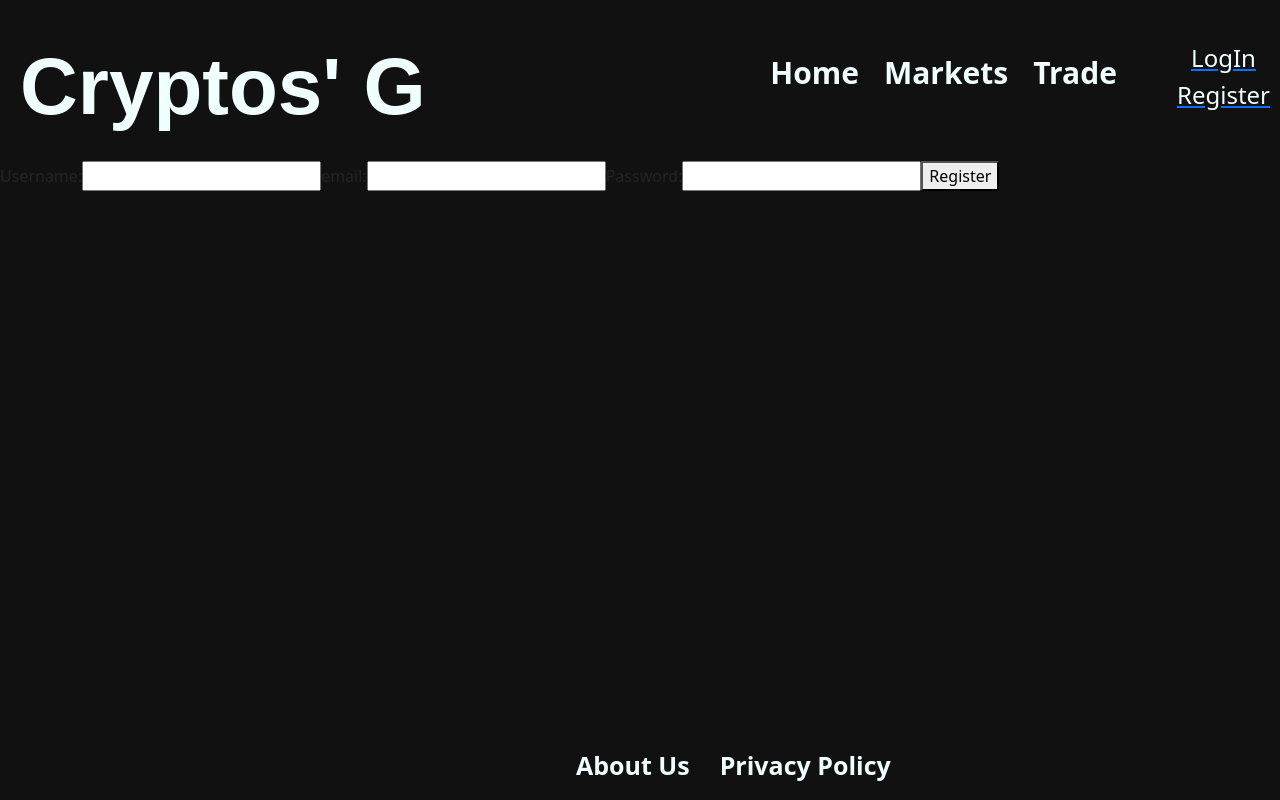
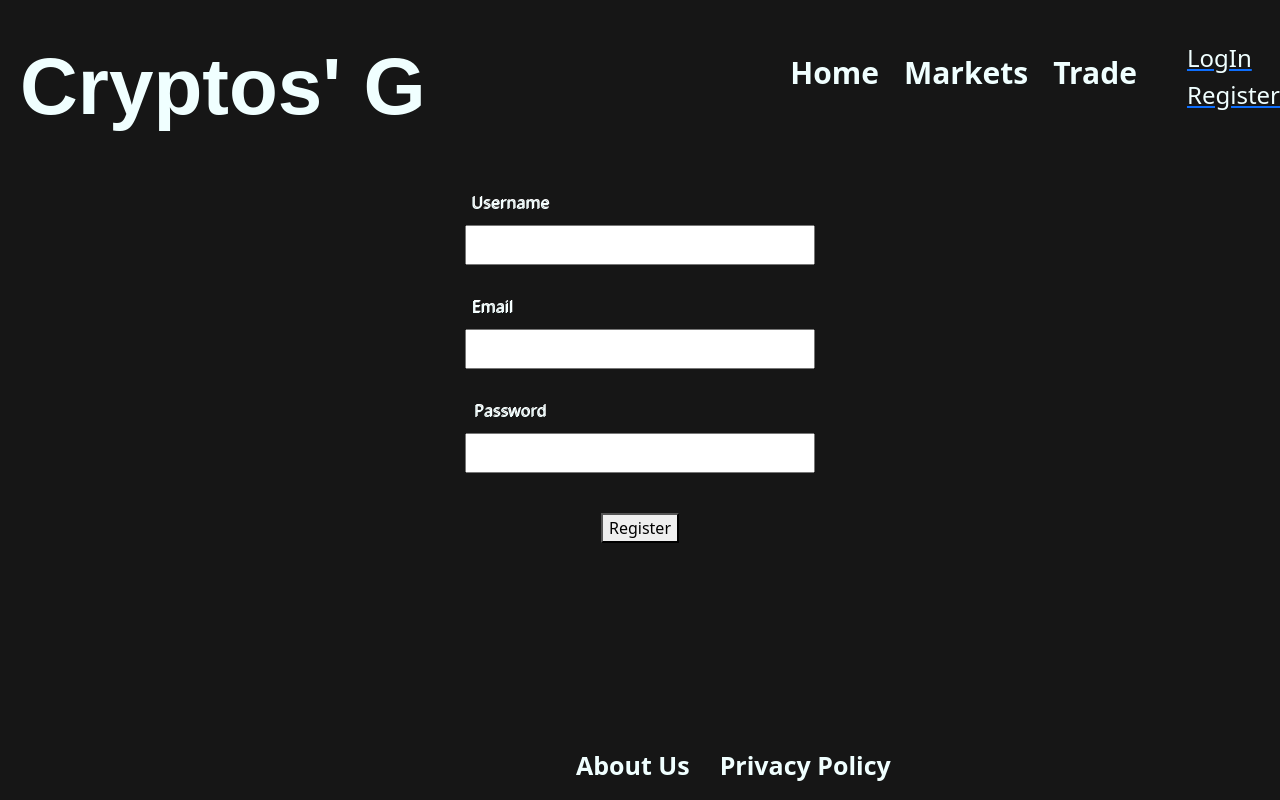
Before and after one commit to hazelrahbe/Project-3, a React (Create React App) app in the folder cryptoproject_frontend/: page /register in a window 1280 px wide. Built offline with nearby package versions, Linux system fonts and the light colour scheme.

Commit message:
login/register page

```diff
--- a/cryptoproject_frontend/src/App.css
+++ b/cryptoproject_frontend/src/App.css
@@ -1,6 +1,6 @@
 .App {
     min-height: 100vh;
-    background: #111111;
+    background: #161616;
 }
 .App-header {
     display: flex;
@@ -36,7 +36,6 @@ flex: 1;
     text-decoration: none;
 }
 .main {
-
     text-align: center;
 }
 .container {
@@ -45,14 +44,34 @@ flex: 1;
 }
 .login {
     padding: 10px;
+    text-align: center;
+    color: azure;
 }
 .carousel {
     position: center;
     min-height: fit-content;
 }
-.footer {
 
+.registerinput {
+    text-align: center;
+    padding: 30px;
+    height: 80px;
 }
-.login {
-    text-align: center;
-  }
+input {
+    height: 40px;
+    width: 350px;
+}
+.labels {
+    text-shadow: 1px -1px 0 #ffffff;
+    position: relative;
+    right: 130px;
+    top: 20px;
+}
+.placeholders {
+    padding: 30px;
+    height: 80px;
+}
+#email {
+    position: relative;
+    right: 148px;
+}
--- a/cryptoproject_frontend/src/components/Footer.js
+++ b/cryptoproject_frontend/src/components/Footer.js
@@ -5,10 +5,10 @@ const Footer = (props) => {
     return (
         <div className="footer">
             <Link style={{textDecoration: 'none'}} to="/aboutus">
-                <p>About Us</p>
+            <div class="whiteP"><p>About Us</p></div>
             </Link>
             <Link style={{textDecoration: 'none'}} to="/privacy">
-                <p>Privacy Policy</p>
+            <div class="whiteP"><p>Privacy Policy</p></div>
             </Link>
         </div>
     )
--- a/cryptoproject_frontend/src/components/LoginLink.js
+++ b/cryptoproject_frontend/src/components/LoginLink.js
@@ -2,7 +2,7 @@ import { Link } from "react-router-dom";
 
 const LoginLink = () => {
     return (
-    <div className="login">
+    <div className="loginLink">
         <Link to='/login'>
             <h4>LogIn</h4>
         </Link>
--- a/cryptoproject_frontend/src/components/Nav.js
+++ b/cryptoproject_frontend/src/components/Nav.js
@@ -4,13 +4,13 @@ const Nav = (props) => {
     return (
         <div className="nav">
             <Link style={{textDecoration: 'none'}} to='/'>
-                <p>Home</p>
+            <div class="whiteP"><p>Home</p></div>
             </Link>
             <Link style={{textDecoration: 'none'}} to="/markets">
-                <p>Markets</p>
+            <div class="whiteP"><p>Markets</p></div>
             </Link>
             <Link style={{textDecoration: 'none'}} to="/trade">
-                <p>Trade</p>
+            <div class="whiteP"><p>Trade</p></div>
             </Link>
         </div>
     )
--- a/cryptoproject_frontend/src/index.css
+++ b/cryptoproject_frontend/src/index.css
@@ -23,7 +23,7 @@ h4 {
 h1 {
   color: azure;
 }
-p{
+.whiteP {
   color: azure;
 }
 img {
@@ -33,7 +33,6 @@ img {
 .nav {
   padding: 50px;
 }
-
-.login {
-  text-align: center;
-}
+/* .marketP {
+  color: black;
+} */
--- a/cryptoproject_frontend/src/pages/LogIn.js
+++ b/cryptoproject_frontend/src/pages/LogIn.js
@@ -16,11 +16,20 @@ const Login = () => {
 
   return (
     <form onSubmit={handleSubmit}>
+      <div class="login">
+      <label className="labels">Username</label>
+      <div className="placeholders">
+      <input id="username"  type="text" onChange={handleChange} value={formState.username}/>
+      </div>
+      <label className="labels">Password</label>
+      <div className="placeholders">
+      <input id="password" type="password" onChange={handleChange} value={formState.password}/>
+      </div>
 
-      <input id="username" placeholder="Username" type="text" onChange={handleChange} value={formState.username}/>
-      <label htmlFor="password"></label>
-      <input id="password" placeholder="Password" type="password" onChange={handleChange} value={formState.password}/>
-      <button type="submit">Login</button>
+      <div className="placeholders">
+      <button id="loginButton" type="submit">Login</button>
+      </div>
+      </div>
     </form>
   );
 }
--- a/cryptoproject_frontend/src/pages/Markets.js
+++ b/cryptoproject_frontend/src/pages/Markets.js
@@ -20,9 +20,11 @@ console.log(allmarket)
                 return (
                 <div key = {index} className="card">
                     <Link to= {`/markets/${index}`}></Link>
+                    <div class="marketP">
                     <p>Time: {market.time}</p>
                     <p>Asset ID: {market.asset_id_quote}</p>
                     <p>Rate: {market.rate}</p>
+                    </div>
                     <button>Trade</button>
                     </div>
                 )
--- a/cryptoproject_frontend/src/pages/PrivacyPolicy.js
+++ b/cryptoproject_frontend/src/pages/PrivacyPolicy.js
@@ -1,5 +1,6 @@
 function PrivacyPolicy (props) {
     return ( <div className="privacy">
+    <div class="whiteP">
     <h2>Privacy Policy Preview</h2>
     <h1>PRIVACY NOTICE</h1>
 
@@ -16,7 +17,6 @@ function PrivacyPolicy (props) {
 
 
     <h3>SUMMARY OF KEY POINTS</h3>
-
     <p>This summary provides key points from our privacy notice, but you can find out more details about any of these topics by clicking the link following each key point or by using our table of contents below to find the section you are looking for. You can also click here to go directly to our table of contents.
 
     What personal information do we process? When you visit, use, or navigate our Services, we may process personal information depending on how you interact with Crypto G's and the Services, the choices you make, and the products and features you use. Click here to learn more.
@@ -52,7 +52,6 @@ function PrivacyPolicy (props) {
     11. HOW CAN YOU CONTACT US ABOUT THIS NOTICE?
     12. HOW CAN YOU REVIEW, UPDATE, OR DELETE THE DATA WE COLLECT FROM YOU?
     </p>
-
     <h3>1. WHAT INFORMATION DO WE COLLECT?</h3>
 
     <p>Personal information you disclose to us
@@ -336,7 +335,9 @@ function PrivacyPolicy (props) {
 
     <p>You have the right to request access to the personal information we collect from you, change that information, or delete it. To request to review, update, or delete your personal information, please submit a request form by clicking here.
     This privacy policy was created using Termly's Privacy Policy Generator.</p>
-            </div>);
+            </div></div>
+            );
+
   }
 
   export default PrivacyPolicy;
--- a/cryptoproject_frontend/src/pages/Register.js
+++ b/cryptoproject_frontend/src/pages/Register.js
@@ -16,13 +16,23 @@ const Register = () => {
 
   return (
     <form onSubmit={handleSubmit}>
-      <label htmlFor="username">Username:</label>
+      <div class="login">
+      <label className="labels">Username</label>
+      <div className="registerinput">
       <input id="username" type="text" onChange={handleChange} value={formState.username}/>
-      <label htmlFor="email">email:</label>
-      <input id="email" type="text" onChange={handleChange} value={formState.email}/>
-      <label htmlFor="password">Password:</label>
+      </div>
+      <label className="labels" id="email">Email</label>
+      <div className="registerinput">
+      <input id="emails" type="text" onChange={handleChange} value={formState.email}/>
+      </div>
+      <label className="labels">Password</label>
+      <div className="registerinput">
       <input id="password" type="password" onChange={handleChange} value={formState.password}/>
+      </div>
+      <div className="registerinput">
       <button type="submit">Register</button>
+      </div>
+      </div>
     </form>
   );
 }
```
Also changed, not shown: cryptoproject_frontend/src/pages/Aboutus.js (line endings or trailing spaces).
